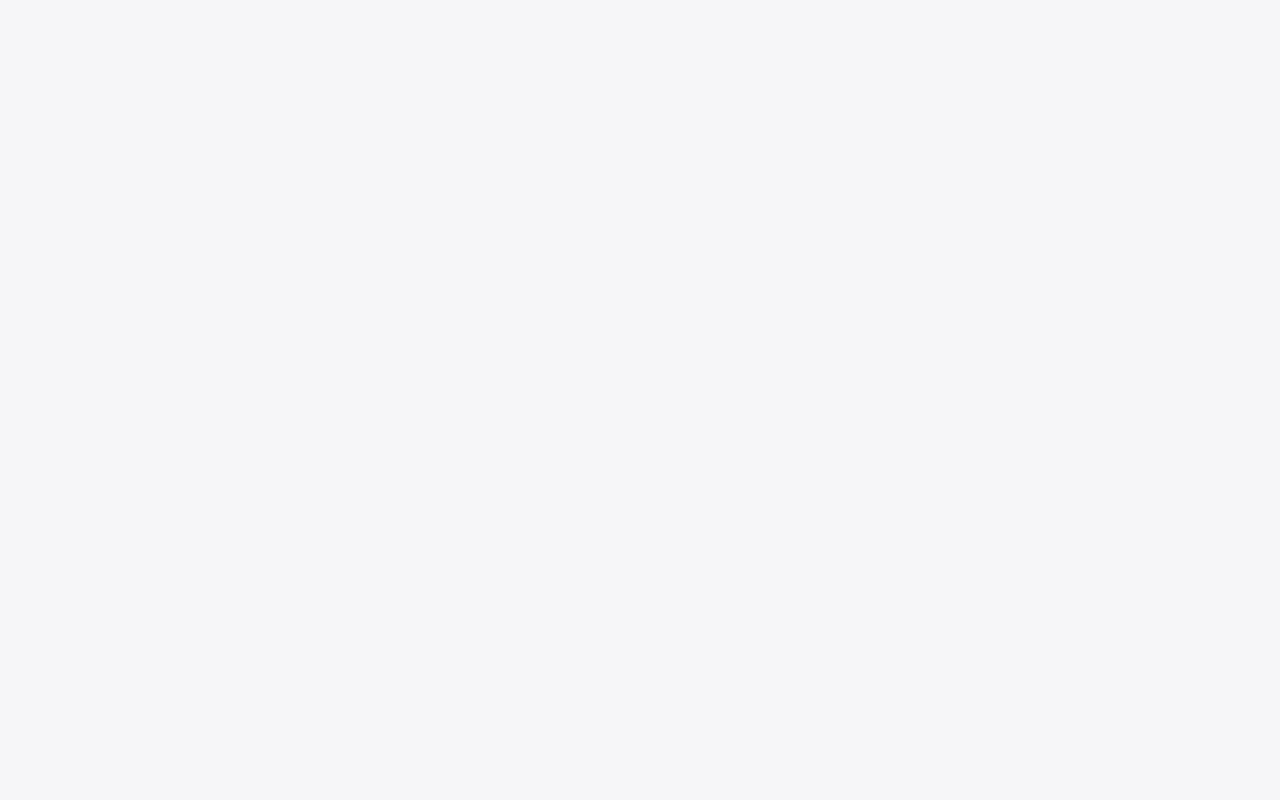
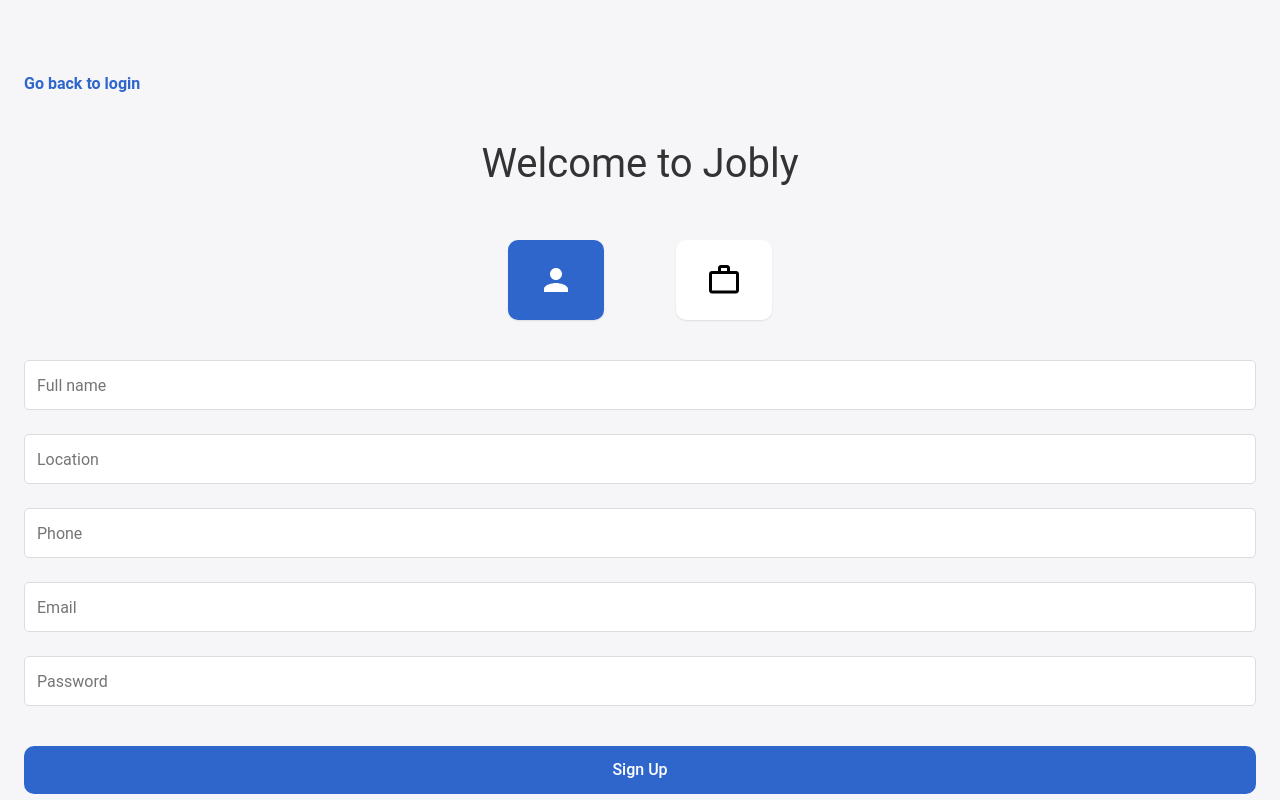
Before and after one commit to AlbaCasas/jobly, a React (Create React App) app in the folder staff/alba-casas/full-stack/final-project/app/: page /signup in a window 1280 px wide. Before the commit this address had no page. Built offline with nearby package versions, Linux system fonts and the light colour scheme.

Commit message:
Create page register and styles

```diff
--- a/staff/alba-casas/full-stack/final-project/app/package.json
+++ b/staff/alba-casas/full-stack/final-project/app/package.json
@@ -8,6 +8,7 @@
     "@testing-library/user-event": "^13.5.0",
     "react": "^17.0.2",
     "react-dom": "^17.0.2",
+    "react-icons": "^4.3.1",
     "react-router-dom": "^6.2.2",
     "react-scripts": "5.0.0",
     "styled-components": "^5.3.3",
--- a/staff/alba-casas/full-stack/final-project/app/src/App.js
+++ b/staff/alba-casas/full-stack/final-project/app/src/App.js
@@ -1,10 +1,12 @@
-import { Routes, Route, useNavigate } from "react-router-dom";
+import { Routes, Route } from "react-router-dom";
 import Login from "./pages/Login";
+import Signup from "./pages/Signup";
 
 function App() {
   return (
     <Routes>
       <Route path="/login" element={<Login />} />;
+      <Route path="/signup" element={<Signup />} />;
     </Routes>
   );
 }
--- a/staff/alba-casas/full-stack/final-project/app/src/components/Box/styled.js
+++ b/staff/alba-casas/full-stack/final-project/app/src/components/Box/styled.js
@@ -7,6 +7,8 @@ const Box = styled.div`
   justify-content: ${({ justifyContent }) => justifyContent};
   width: ${({ width }) => width || "100%"};
   gap: ${({ gap }) => gap};
+  margin-bottom: ${({ marginBottom }) => marginBottom};
+  margin: ${({ margin }) => margin};
 `;
 
 export default Box;
--- /dev/null
+++ b/staff/alba-casas/full-stack/final-project/app/src/components/CardButton/CardButton.jsx
@@ -0,0 +1,13 @@
+import React from "react";
+import { StyledCardButton } from "./styled";
+
+const CardButton = ({ children, icon, isActive, ...props }) => {
+  return (
+    <StyledCardButton {...props} isActive={isActive}>
+      {icon}
+      {children}
+    </StyledCardButton>
+  );
+};
+
+export default CardButton;
--- /dev/null
+++ b/staff/alba-casas/full-stack/final-project/app/src/components/CardButton/index.js
@@ -0,0 +1 @@
+export { default } from "./CardButton";
--- /dev/null
+++ b/staff/alba-casas/full-stack/final-project/app/src/components/CardButton/styled.js
@@ -0,0 +1,28 @@
+import styled, { css } from "styled-components";
+
+const CardButtonInactive = css`
+  background-color: ${({ theme }) => theme.colors.white};
+  color: black;
+  font-size: 36px;
+`;
+
+const CardButtonActive = css`
+  background-color: ${({ theme }) => theme.colors.primary};
+  color: white;
+  font-size: 36px;
+`;
+export const StyledCardButton = styled.div`
+  display: flex;
+  width: 96px;
+  height: 80px;
+  align-items: center;
+  justify-content: center;
+  border-radius: 10px;
+  box-shadow: 0px 1px 2px rgba(0, 0, 0, 0.1);
+  ${({ isActive }) => {
+    if (isActive) {
+      return CardButtonActive;
+    }
+    return CardButtonInactive;
+  }}
+`;
--- /dev/null
+++ b/staff/alba-casas/full-stack/final-project/app/src/pages/Signup/Signup.jsx
@@ -0,0 +1,63 @@
+import { Link } from "react-router-dom";
+import { MdWorkOutline, MdPerson } from "react-icons/md";
+import Box from "../../components/Box";
+import Text from "../../components/Text";
+import Input from "../../components/Input";
+import { View } from "./styled";
+import { StyledButton, StyledCardButton } from "./styled";
+
+const Signup = () => {
+  return (
+    <View>
+      <Box
+        justifyContent="space-evently"
+        flexDirection="column"
+        alignItems="center"
+      >
+        <Box flexDirection="column" margin="40px">
+          <Text as={Link} to="/login" variant="link">
+            Go back to login
+          </Text>
+        </Box>
+        <Box
+          justifyContent="center"
+          flexDirection="column"
+          alignItems="center"
+          gap="40px"
+        >
+          <Box
+            justifyContent="center"
+            flexDirection="column"
+            alignItems="center"
+            marginBottom="8px"
+          >
+            <Text variant="heading" textAlign="center">
+              Welcome to Jobly
+            </Text>
+          </Box>
+          <Box justifyContent="center" alignItems="center" gap="72px">
+            <StyledCardButton isActive icon={<MdPerson />}></StyledCardButton>
+            <StyledCardButton icon={<MdWorkOutline />}></StyledCardButton>
+          </Box>
+          <Box
+            justifyContent="center"
+            gap="24px"
+            flexDirection="column"
+            alignItems="center"
+          >
+            <Input placeholder="Full name" />
+            <Input placeholder="Location" />
+            <Input placeholder="Phone" />
+            <Input placeholder="Email" />
+            <Input placeholder="Password" />
+          </Box>
+          <Box>
+            <StyledButton>Sign Up</StyledButton>
+          </Box>
+        </Box>
+      </Box>
+    </View>
+  );
+};
+
+export default Signup;
--- /dev/null
+++ b/staff/alba-casas/full-stack/final-project/app/src/pages/Signup/index.js
@@ -0,0 +1 @@
+export { default } from "./Signup";
--- /dev/null
+++ b/staff/alba-casas/full-stack/final-project/app/src/pages/Signup/styled.js
@@ -0,0 +1,18 @@
+import styled from "styled-components";
+import Box from "../../components/Box";
+import Button from "../../components/Button";
+import CardButton from "../../components/CardButton";
+
+export const View = styled(Box)`
+  display: flex;
+  height: 100vh;
+  padding: 32px 24px;
+`;
+
+export const StyledButton = styled(Button)`
+  width: 100%;
+`;
+
+export const StyledCardButton = styled(CardButton)`
+  max-width: 96px;
+`;
```
Also changed, not shown: 1 other file (tests, documents, lock files or other folders).
